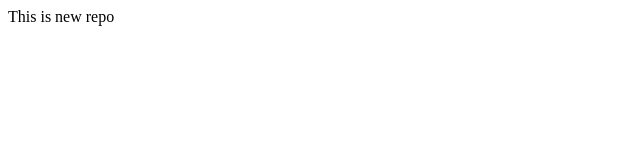
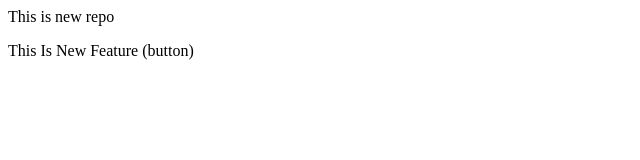
Before and after one commit to abdulrashid04517-eng/localrepo, a plain HTML site: page Local Repo/index.html in a window 1280 px wide. Shown: the whole page, without its empty margins (0-640 px from the left). Drawn offline with Linux system fonts and the light colour scheme.

```diff
--- a/Local Repo/index.html
+++ b/Local Repo/index.html
@@ -1 +1,2 @@
 <p>This is new repo</p>
+<p>This Is New Feature (button)</p>
```
